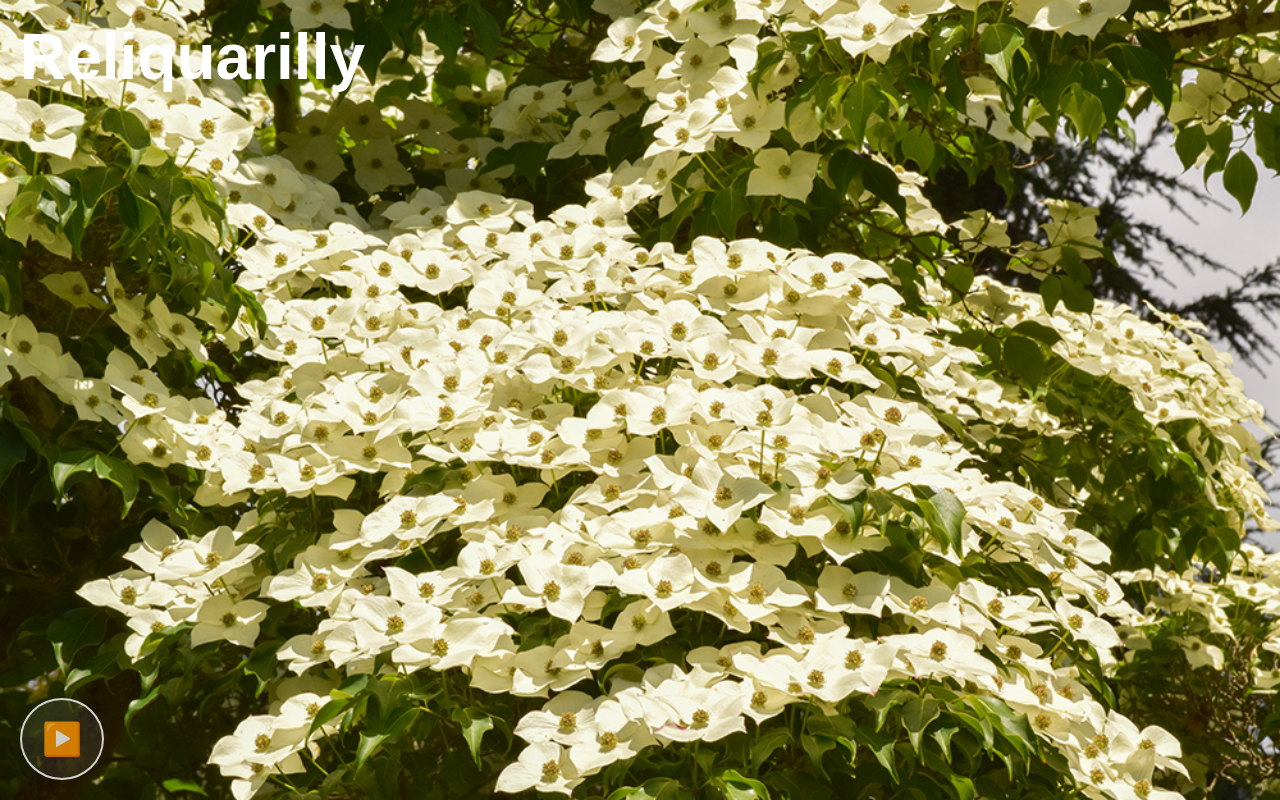
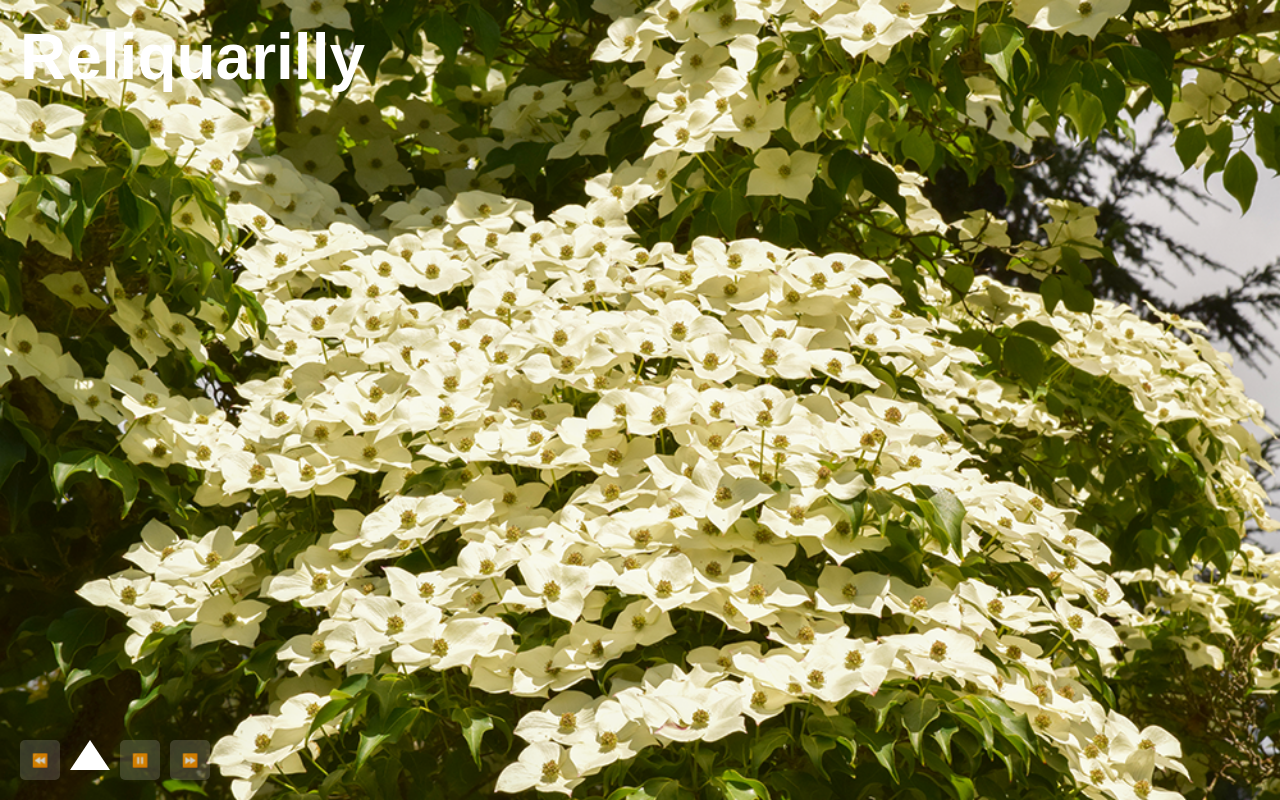
Before and after one commit to sophiaajane/reliquarilly, a plain HTML site: page index.html in a window 1280 px wide. Drawn offline with Linux system fonts and the light colour scheme.

Commit message:
Update index.html

```diff
--- a/index.html
+++ b/index.html
@@ -27,23 +27,38 @@
         #content h1 {
             font-size: 4rem; /* Title font size */
         }
-        .play-button {
-            position: fixed; /* Fixed position for the play button */
+        .audio-controls {
+            position: fixed; /* Fixed position for audio controls */
             bottom: 20px; /* Position from bottom */
             left: 20px; /* Position from left */
-            background-color: rgba(255, 255, 255, 0.1);
+            display: flex; /* Align buttons in a row */
+            gap: 10px; /* Space between buttons */
+        }
+        .button {
+            background-color: rgba(255, 255, 255, 0.2); /* Slightly transparent background */
             color: white;
-            padding: 20px;
-            border-radius: 50%;
-            border: 2px solid white;
-            font-size: 2rem;
+            border: none; /* Remove default border */
             cursor: pointer;
-            opacity: 0.8;
-            transition: opacity 0.3s ease;
-            z-index: 1; /* Ensure it stays above the background */
+            width: 40px; /* Set a fixed width */
+            height: 40px; /* Set a fixed height */
+            display: flex; /* Center the icon */
+            align-items: center; /* Center vertically */
+            justify-content: center; /* Center horizontally */
+            border-radius: 5px; /* Slight rounding for the buttons */
+            opacity: 0.8; /* Slightly less transparent */
+            transition: background-color 0.3s ease, transform 0.2s ease; /* Smooth transitions */
         }
-        .play-button:hover {
-            opacity: 1;
+        .button:hover {
+            background-color: rgba(255, 255, 255, 0.4); /* Brighter background on hover */
+            transform: scale(1.1); /* Slightly enlarge on hover */
+        }
+        .play-button {
+            width: 0; /* No width for the triangle */
+            height: 0; /* No height for the triangle */
+            border-left: 20px solid transparent; /* Left side of triangle */
+            border-right: 20px solid transparent; /* Right side of triangle */
+            border-bottom: 30px solid white; /* Bottom side of triangle */
+            cursor: pointer;
         }
         audio {
             display: none; /* Hide the default audio player */
@@ -57,11 +72,16 @@
     </div>
 
     <audio id="audio" loop>
-        <source src="cocteau-twins-iceblink-luck.mp3" type="audio/mpeg"> <!-- Replace with your audio file -->
+        <source src="your-audio-file.mp3" type="audio/mpeg"> <!-- Replace with your audio file -->
         Your browser does not support the audio element.
     </audio>
 
-    <div class="play-button" onclick="togglePlay()">▶️</div> <!-- Play button in bottom left corner -->
+    <div class="audio-controls">
+        <button class="button" onclick="skipBackward()">⏪</button> <!-- Skip backward button -->
+        <div class="play-button" onclick="togglePlay()"></div> <!-- Play button -->
+        <button class="button" onclick="togglePause()">⏸️</button> <!-- Pause button -->
+        <button class="button" onclick="skipForward()">⏩</button> <!-- Skip forward button -->
+    </div>
 
     <script>
         const audio = document.getElementById('audio');
@@ -69,9 +89,21 @@
         function togglePlay() {
             if (audio.paused) {
                 audio.play(); // Play the audio
-            } else {
+            }
+        }
+
+        function togglePause() {
+            if (!audio.paused) {
                 audio.pause(); // Pause the audio
             }
+        }
+
+        function skipForward() {
+            audio.currentTime += 10; // Skip forward 10 seconds
+        }
+
+        function skipBackward() {
+            audio.currentTime -= 10; // Skip backward 10 seconds
         }
     </script>
 
```
